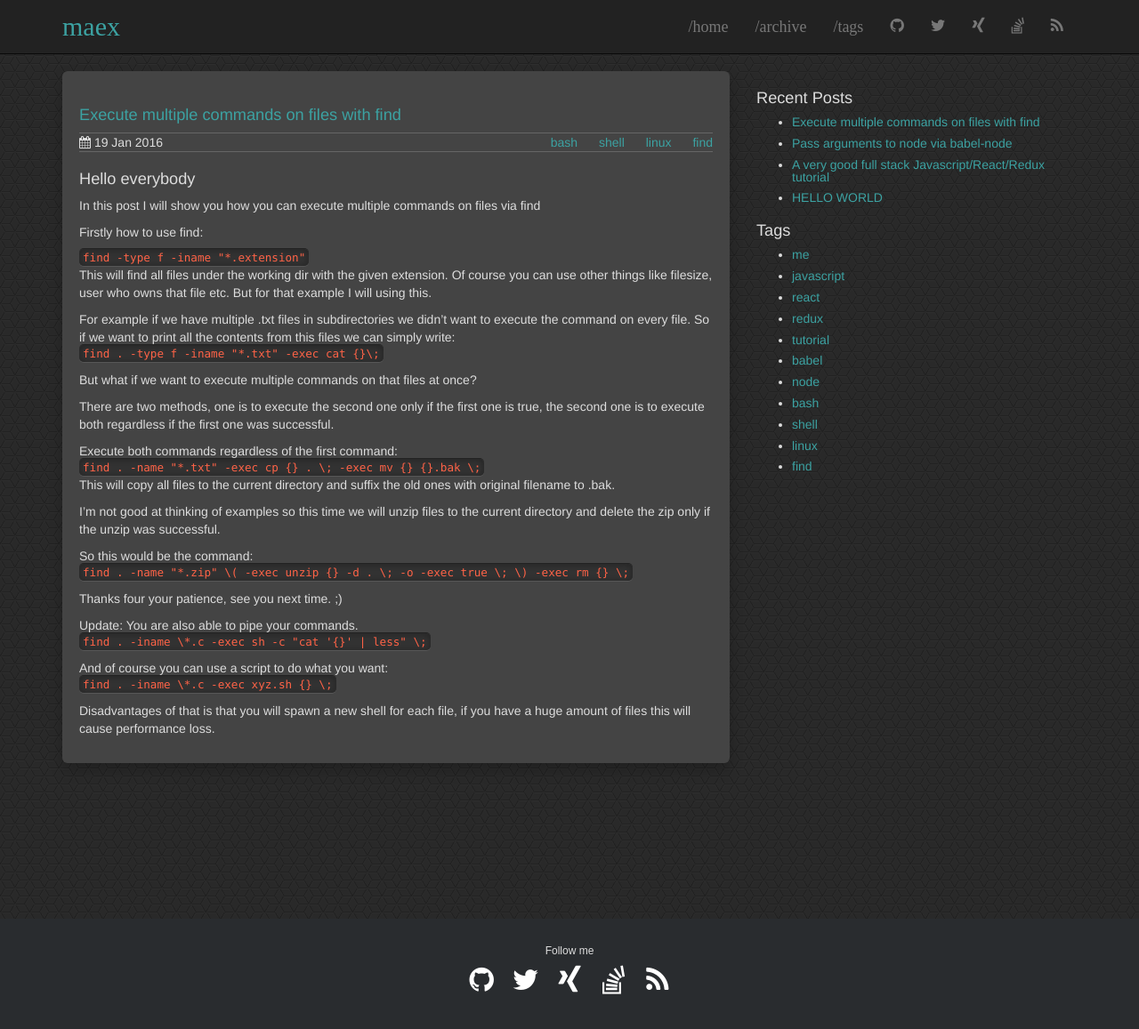
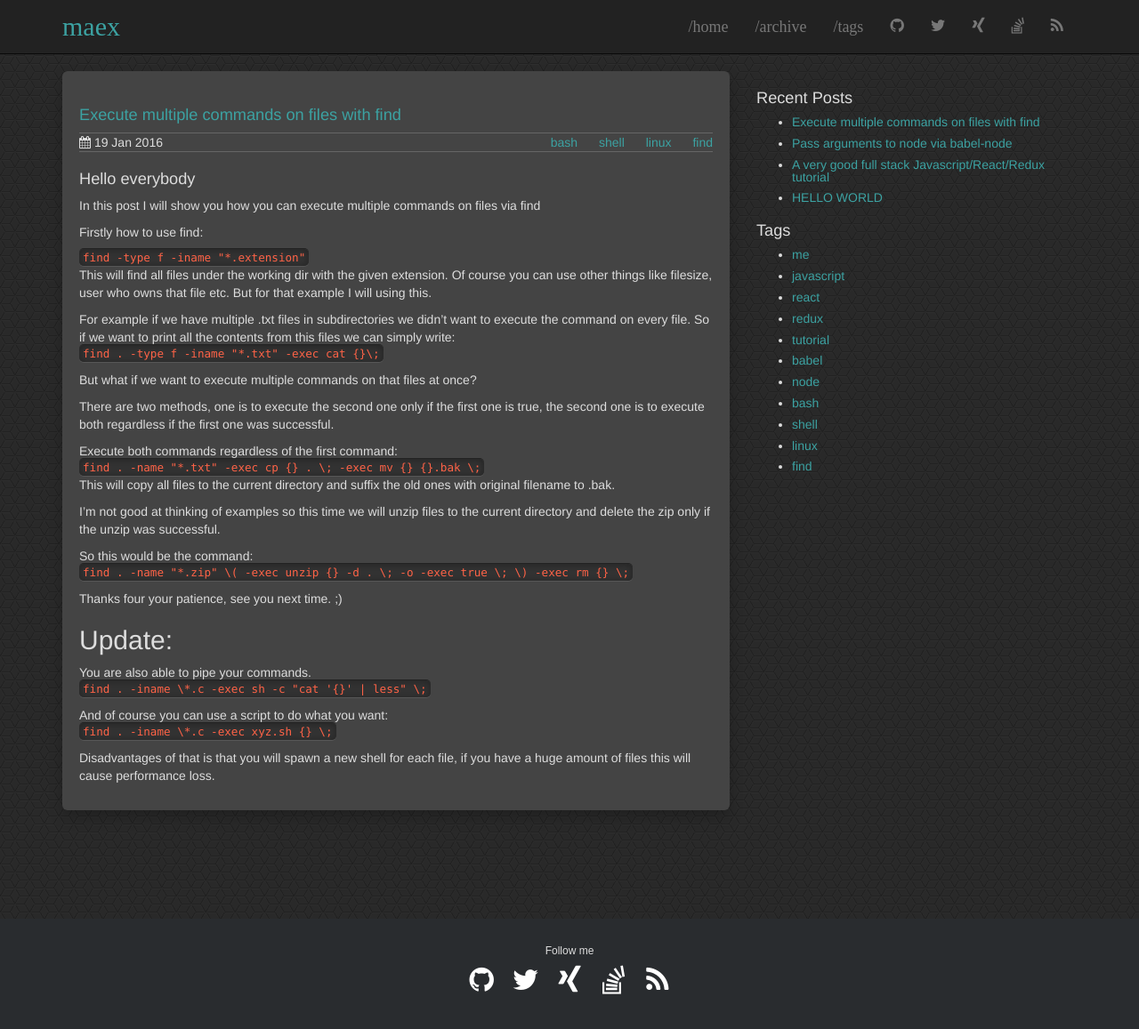
Before and after one commit to mstruebing/myblog, a Jekyll site: the page built from _posts/2016-01-19-execute-multiple-commands-on-files-with-find.md, in a window 1280 px wide and 1181 px high. Shown: the top 1157 px of the window at 89% size. Built offline with Jekyll 4.4.1, drawn with Linux system fonts in a browser that asks for light colours; some of the changed lines change nothing that is shown.

Commit message:
[BUGFIX] Formattig

```diff
--- a/_posts/2016-01-19-execute-multiple-commands-on-files-with-find.md
+++ b/_posts/2016-01-19-execute-multiple-commands-on-files-with-find.md
@@ -34,7 +34,8 @@ So this would be the command:
 
 Thanks four your patience, see you next time. ;)
 
-Update: You are also able to pipe your commands.
+## Update:
+You are also able to pipe your commands.
 `find . -iname \*.c -exec sh -c "cat '{}' | less" \;`
 
 And of course you can use a script to do what you want:
```
